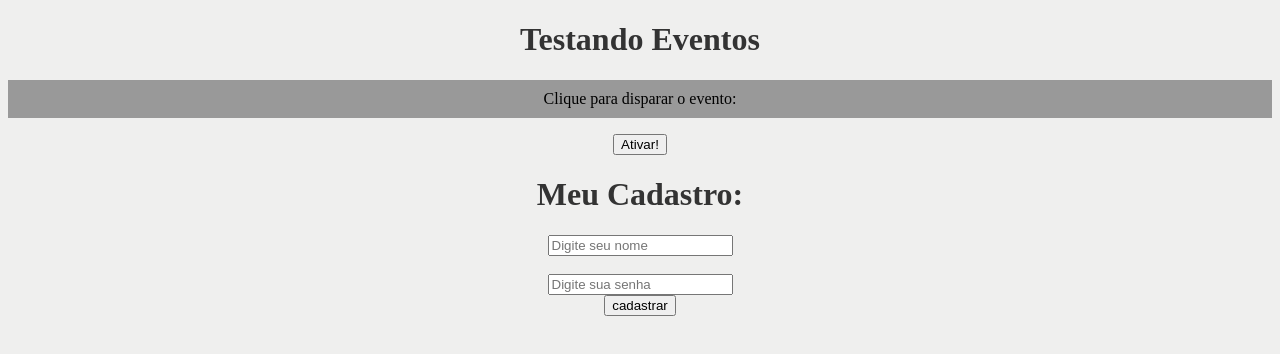
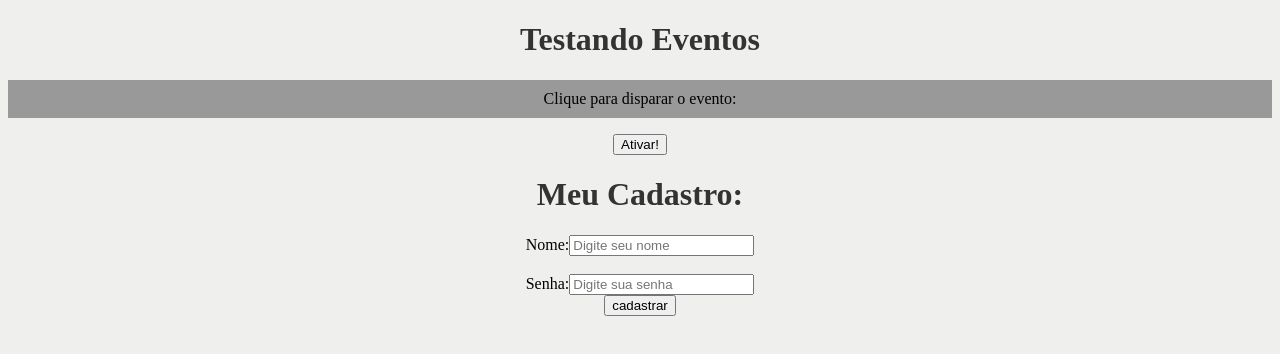
Before and after one commit to JulioGSilva/React, a React (Create React App) app in the folder meu-projeto/: page / in a window 1280 px wide. Shown: the top 354 px of the page. Built offline with nearby package versions, Linux system fonts and the light colour scheme.

Commit message:
exercicio 6 do ifis

```diff
--- a/meu-projeto/src/components/Form.js
+++ b/meu-projeto/src/components/Form.js
@@ -9,10 +9,12 @@ function Form() {
             <h1>Meu Cadastro:</h1>
             <form onSubmit={cadastrarUsuario} action="" method="post">
                 <div>
+                    <label htmlFor="name">Nome:</label>
                     <input type="text" placeholder="Digite seu nome"/>
                 </div>
                 <br />
                 <div>
+                    <label htmlFor="passowrd">Senha:</label>
                     <input type="password" name="senha" id="senha" placeholder="Digite sua senha" />
                 </div>
                 <div>
```
